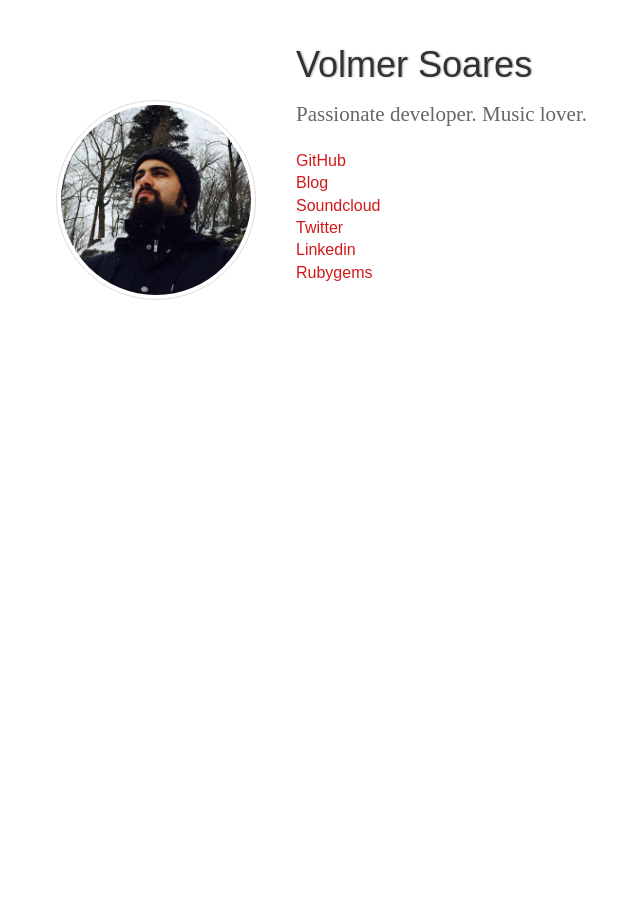
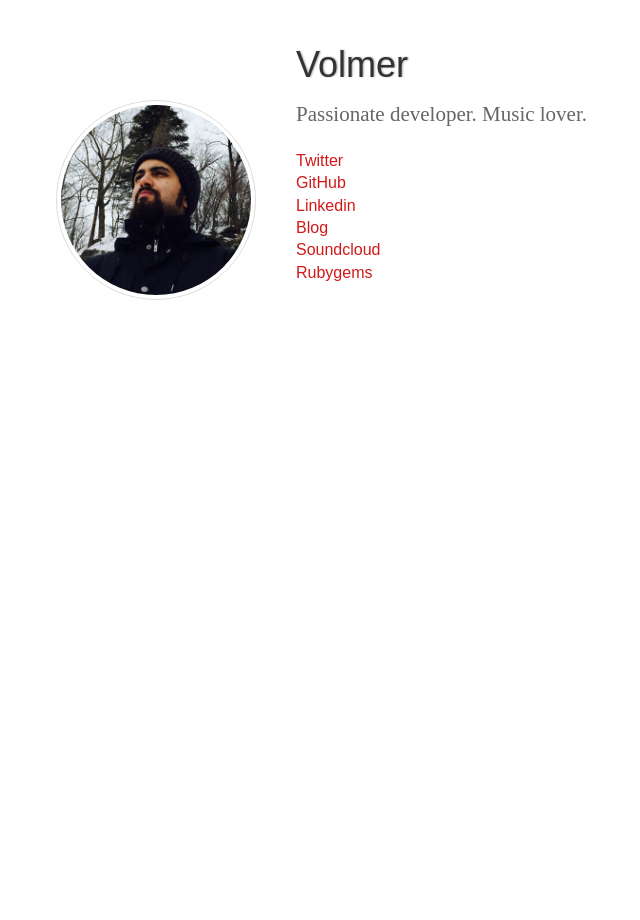
Before and after one commit to volmer/volmerius, a Jekyll site: the page built from index.html, in a window 1280 px wide. Shown: the whole page, without its empty margins (284-924 px from the left). Built offline with Jekyll 4.4.1, drawn with Linux system fonts in a browser that asks for light colours; some web fonts are replaced.

Commit message:
Remove last name

```diff
--- a/_config.yml
+++ b/_config.yml
@@ -2,7 +2,7 @@
 name: Volmerius
 title: Volmer Soares
 email: volmerius@gmail.com
-description: 'The Volmer Soares website. Passionate developer, music lover. Here you can find out how to find me around.'
+description: "Volmer's website. Passionate developer, music lover. Here you can find out how to find me around."
 baseurl: ''
 url: 'http://volmerius.com'
 
--- a/_layouts/default.html
+++ b/_layouts/default.html
@@ -6,7 +6,7 @@
     <title>{% if page.title %}{{ page.title }}{% else %}{{ site.title }}{% endif %}</title>
     <meta name="description" content="{{ site.description }}">
     <meta name="keywords" content="Volmer Soares, Radicaos, Volmerius">
-    <meta name="author" content="Volmer Soares">
+    <meta name="author" content="Volmer">
 
     <link rel="stylesheet" href="/css/main.css">
 
--- a/index.html
+++ b/index.html
@@ -4,8 +4,7 @@ layout: default
 
 <div itemscope itemtype="http://schema.org/Person">
   <h1 itemprop="name">
-    <span itemprop="givenName">Volmer</span>
-    <span itemprop="familyName">Soares</span>
+    Volmer
   </h1>
 
   <img src="/images/volmer.jpg" class="img-thumbnail" itemprop="image">
@@ -17,8 +16,20 @@ layout: default
 
     <ul>
       <li>
+        <a href="http://twitter.com/volmerius" target="_blank" itemprop="url">
+          Twitter
+        </a>
+      </li>
+
+      <li>
         <a href="http://github.com/volmer" target="_blank" itemprop="url">
           GitHub
+        </a>
+      </li>
+
+      <li>
+        <a href="http://www.linkedin.com/in/volmerius" target="_blank" itemprop="url">
+          Linkedin
         </a>
       </li>
 
@@ -35,18 +46,6 @@ layout: default
       </li>
 
       <li>
-        <a href="http://twitter.com/volmerius" target="_blank" itemprop="url">
-          Twitter
-        </a>
-      </li>
-
-      <li>
-        <a href="http://www.linkedin.com/in/volmerius" target="_blank" itemprop="url">
-          Linkedin
-        </a>
-      </li>
-
-      <li>
         <a href="http://rubygems.org/profiles/volmer" target="_blank" itemprop="url">
           Rubygems
         </a>
```
